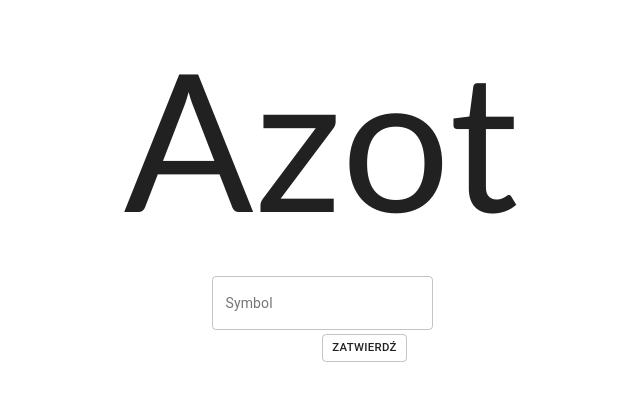
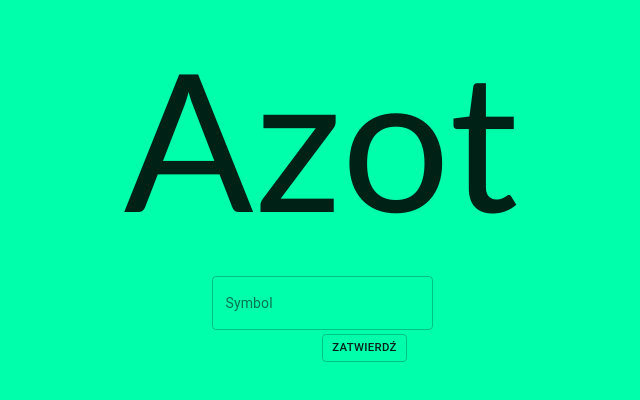
Before and after one commit to KamilB00/pierwiastki_chemiczne, a React (Create React App) app: page / in a window 1280 px wide. Shown: the top 400 px of the page, without its empty margins (318-958 px from the left). Built offline with nearby package versions, Linux system fonts and the light colour scheme.

Commit message:
color change

```diff
--- a/src/components/MainPage.css
+++ b/src/components/MainPage.css
@@ -1,5 +1,6 @@
 .mainPage {
   height: 100vh;
+  background-color: rgb(0, 255, 170);
 }
 
 .symbol_name {
```
